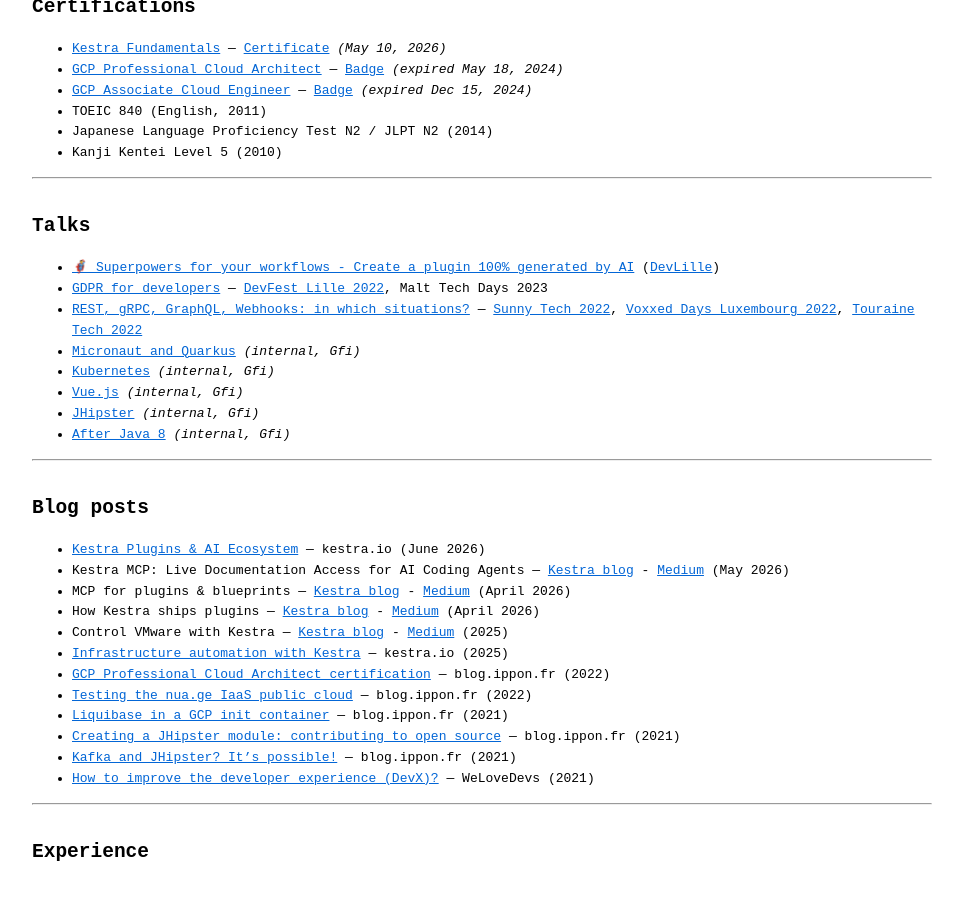
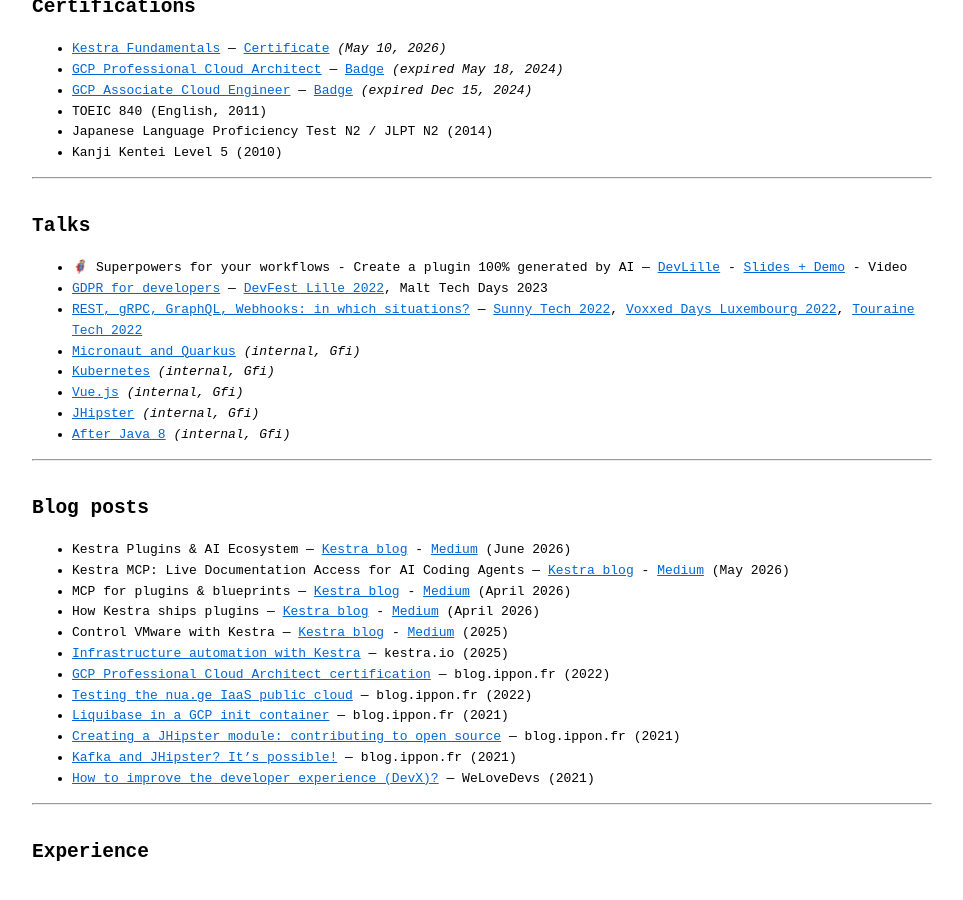
Before and after one commit to fdelbrayelle/fdelbrayelle.github.io, a Jekyll site: the page built from cv.md, in a window 1280 px wide and 900 px high, scrolled down 633 px. Shown: the whole window, without its empty margins (158-1121 px from the left). Built offline with Jekyll 4.4.1, drawn with Linux system fonts in a browser that asks for light colours.

Commit message:
feat(cv): add Medium link for AI Ecosystem post and update talk format
Add Medium cross-post for Kestra Plugins & AI Ecosystem. Reformat DevLille talk to show DevLille - Slides + Demo - Video links (video link pending).

```diff
--- a/_config.yml
+++ b/_config.yml
@@ -82,7 +82,7 @@
 
   <strong>Talks I have given:</strong>
 
-  - [🦸 Superpowers for your workflows - Create a plugin 100% generated by AI](https://github.com/fdelbrayelle/workflow-superpowers) ([DevLille](https://devlille.fr/talk-page-136143e9-347b-4884-b21c-ef9cd6caab40/))
+  - 🦸 Superpowers for your workflows - Create a plugin 100% generated by AI — [DevLille](https://devlille.fr/talk-page-136143e9-347b-4884-b21c-ef9cd6caab40/) - [Slides + Demo](https://github.com/fdelbrayelle/workflow-superpowers) - Video
   - [GDPR for developers](https://github.com/fdelbrayelle/talk-gdpr-for-developers) — [DevFest Lille 2022](https://www.youtube.com/watch?v=wkbQ6Ec4qXY), Malt Tech Days 2023
   - [REST, gRPC, GraphQL, Webhooks: in which situations?](https://github.com/fdelbrayelle/talk-rest-grpc-graphql-webhooks) — [Sunny Tech 2022](https://www.youtube.com/watch?v=EajuaPWdESo), [Voxxed Days Luxembourg 2022](https://www.youtube.com/watch?v=xMTlq7PvPYU), [Touraine Tech 2022](https://www.youtube.com/watch?v=s5qRho_FIyc)
   - [Micronaut and Quarkus](https://github.com/fdelbrayelle/midi-tech-micronaut-quarkus)
@@ -93,7 +93,7 @@
 
   <strong>Blog posts I have written:</strong>
 
-  - [Kestra Plugins & AI Ecosystem](https://kestra.io/blogs/kestra-plugins-ai-ecosystem) — kestra.io (June 2026)
+  - Kestra Plugins & AI Ecosystem — [Kestra blog](https://kestra.io/blogs/kestra-plugins-ai-ecosystem) - [Medium](https://medium.com/kestra-engineering/from-llm-providers-to-vector-databases-67fb359fadfc) (June 2026)
   - Kestra MCP: Live Documentation Access for AI Coding Agents — [Kestra blog](https://kestra.io/blogs/kestra-mcp-docs) - [Medium](https://medium.com/kestra-engineering/kestra-mcp-live-documentation-access-for-ai-coding-agents-f355105eaed2) (May 2026)
   - MCP for plugins & blueprints — [Kestra blog](https://kestra.io/blogs/2026-04-30-kestra-mcp-plugins-blueprints) - [Medium](https://medium.com/kestra-engineering/kestra-mcp-a-live-plugin-and-blueprint-catalog-for-ai-coding-agents-4afdc7e77e1f) (April 2026)
   - How Kestra ships plugins — [Kestra blog](https://kestra.io/blogs/2026-04-27-how-kestra-ships-plugins) - [Medium](https://medium.com/kestra-engineering/how-we-stopped-managing-plugin-releases-by-hand-bce0ad23a43a) (April 2026)
--- a/_data/fr_site.yml
+++ b/_data/fr_site.yml
@@ -30,7 +30,7 @@
 
   <strong>Les <em>talks</em> que j'ai donnés :</strong>
 
-  - [🦸 Des super-pouvoirs pour vos workflows : Créer un plugin Kestra 100% généré par l'IA](https://github.com/fdelbrayelle/workflow-superpowers) ([DevLille](https://devlille.fr/talk-page-136143e9-347b-4884-b21c-ef9cd6caab40/))
+  - 🦸 Des super-pouvoirs pour vos workflows : Créer un plugin Kestra 100% généré par l'IA — [DevLille](https://devlille.fr/talk-page-136143e9-347b-4884-b21c-ef9cd6caab40/) - [Slides + Démo](https://github.com/fdelbrayelle/workflow-superpowers) - Vidéo
   - [RGPD pour les développeurs](https://github.com/fdelbrayelle/talk-gdpr-for-developers) — [DevFest Lille 2022](https://www.youtube.com/watch?v=wkbQ6Ec4qXY), Malt Tech Days 2023
   - [REST, gRPC, GraphQL, Webhooks : dans quelles situations ?](https://github.com/fdelbrayelle/talk-rest-grpc-graphql-webhooks) — [Sunny Tech 2022](https://www.youtube.com/watch?v=EajuaPWdESo), [Voxxed Days Luxembourg 2022](https://www.youtube.com/watch?v=xMTlq7PvPYU), [Touraine Tech 2022](https://www.youtube.com/watch?v=s5qRho_FIyc)
   - [Micronaut et Quarkus](https://github.com/fdelbrayelle/midi-tech-micronaut-quarkus)
@@ -41,7 +41,7 @@
 
   <strong>Les articles de blog que j'ai écrits :</strong>
 
-  - [Plugins Kestra & écosystème IA](https://kestra.io/blogs/kestra-plugins-ai-ecosystem) — kestra.io (juin 2026)
+  - Plugins Kestra & écosystème IA — [Kestra blog](https://kestra.io/blogs/kestra-plugins-ai-ecosystem) - [Medium](https://medium.com/kestra-engineering/from-llm-providers-to-vector-databases-67fb359fadfc) (juin 2026)
   - Kestra MCP : accès en direct à la documentation pour les agents IA de codage — [Kestra blog](https://kestra.io/blogs/kestra-mcp-docs) - [Medium](https://medium.com/kestra-engineering/kestra-mcp-live-documentation-access-for-ai-coding-agents-f355105eaed2) (mai 2026)
   - MCP pour plugins & blueprints — [Kestra blog](https://kestra.io/blogs/2026-04-30-kestra-mcp-plugins-blueprints) - [Medium](https://medium.com/kestra-engineering/kestra-mcp-a-live-plugin-and-blueprint-catalog-for-ai-coding-agents-4afdc7e77e1f) (avril 2026)
   - Comment Kestra livre ses plugins — [Kestra blog](https://kestra.io/blogs/2026-04-27-how-kestra-ships-plugins) - [Medium](https://medium.com/kestra-engineering/how-we-stopped-managing-plugin-releases-by-hand-bce0ad23a43a) (avril 2026)
--- a/cv.md
+++ b/cv.md
@@ -41,7 +41,7 @@
 
 ## Talks
 
-- [🦸 Superpowers for your workflows - Create a plugin 100% generated by AI](https://github.com/fdelbrayelle/workflow-superpowers) ([DevLille](https://devlille.fr/talk-page-136143e9-347b-4884-b21c-ef9cd6caab40/))
+- 🦸 Superpowers for your workflows - Create a plugin 100% generated by AI — [DevLille](https://devlille.fr/talk-page-136143e9-347b-4884-b21c-ef9cd6caab40/) - [Slides + Demo](https://github.com/fdelbrayelle/workflow-superpowers) - Video
 - [GDPR for developers](https://github.com/fdelbrayelle/talk-gdpr-for-developers) — [DevFest Lille 2022](https://www.youtube.com/watch?v=wkbQ6Ec4qXY), Malt Tech Days 2023
 - [REST, gRPC, GraphQL, Webhooks: in which situations?](https://github.com/fdelbrayelle/talk-rest-grpc-graphql-webhooks) — [Sunny Tech 2022](https://www.youtube.com/watch?v=EajuaPWdESo), [Voxxed Days Luxembourg 2022](https://www.youtube.com/watch?v=xMTlq7PvPYU), [Touraine Tech 2022](https://www.youtube.com/watch?v=s5qRho_FIyc)
 - [Micronaut and Quarkus](https://github.com/fdelbrayelle/midi-tech-micronaut-quarkus) *(internal, Gfi)*
@@ -54,7 +54,7 @@
 
 ## Blog posts
 
-- [Kestra Plugins & AI Ecosystem](https://kestra.io/blogs/kestra-plugins-ai-ecosystem) — kestra.io (June 2026)
+- Kestra Plugins & AI Ecosystem — [Kestra blog](https://kestra.io/blogs/kestra-plugins-ai-ecosystem) - [Medium](https://medium.com/kestra-engineering/from-llm-providers-to-vector-databases-67fb359fadfc) (June 2026)
 - Kestra MCP: Live Documentation Access for AI Coding Agents — [Kestra blog](https://kestra.io/blogs/kestra-mcp-docs) - [Medium](https://medium.com/kestra-engineering/kestra-mcp-live-documentation-access-for-ai-coding-agents-f355105eaed2) (May 2026)
 - MCP for plugins & blueprints — [Kestra blog](https://kestra.io/blogs/2026-04-30-kestra-mcp-plugins-blueprints) - [Medium](https://medium.com/kestra-engineering/kestra-mcp-a-live-plugin-and-blueprint-catalog-for-ai-coding-agents-4afdc7e77e1f) (April 2026)
 - How Kestra ships plugins — [Kestra blog](https://kestra.io/blogs/2026-04-27-how-kestra-ships-plugins) - [Medium](https://medium.com/kestra-engineering/how-we-stopped-managing-plugin-releases-by-hand-bce0ad23a43a) (April 2026)
```
Also changed, not shown: fr/cv.md (+2 -2 lines).
